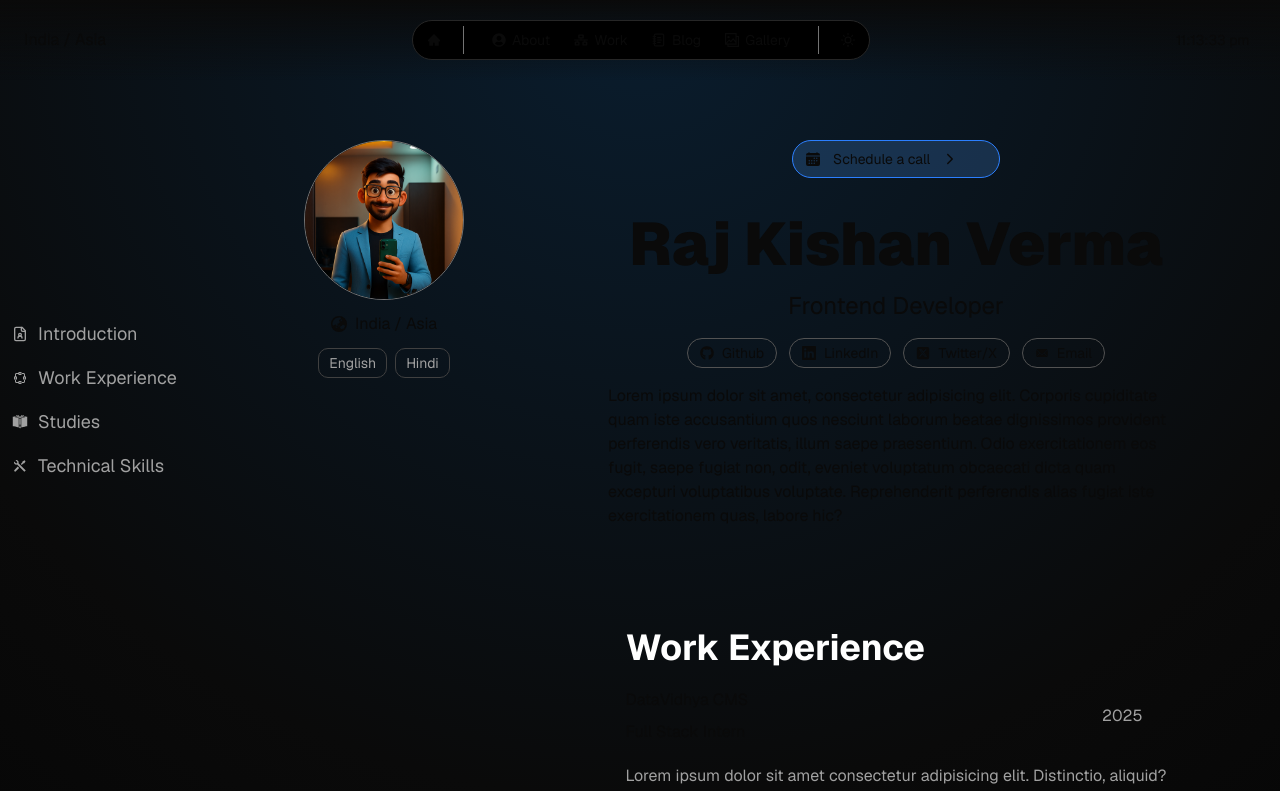
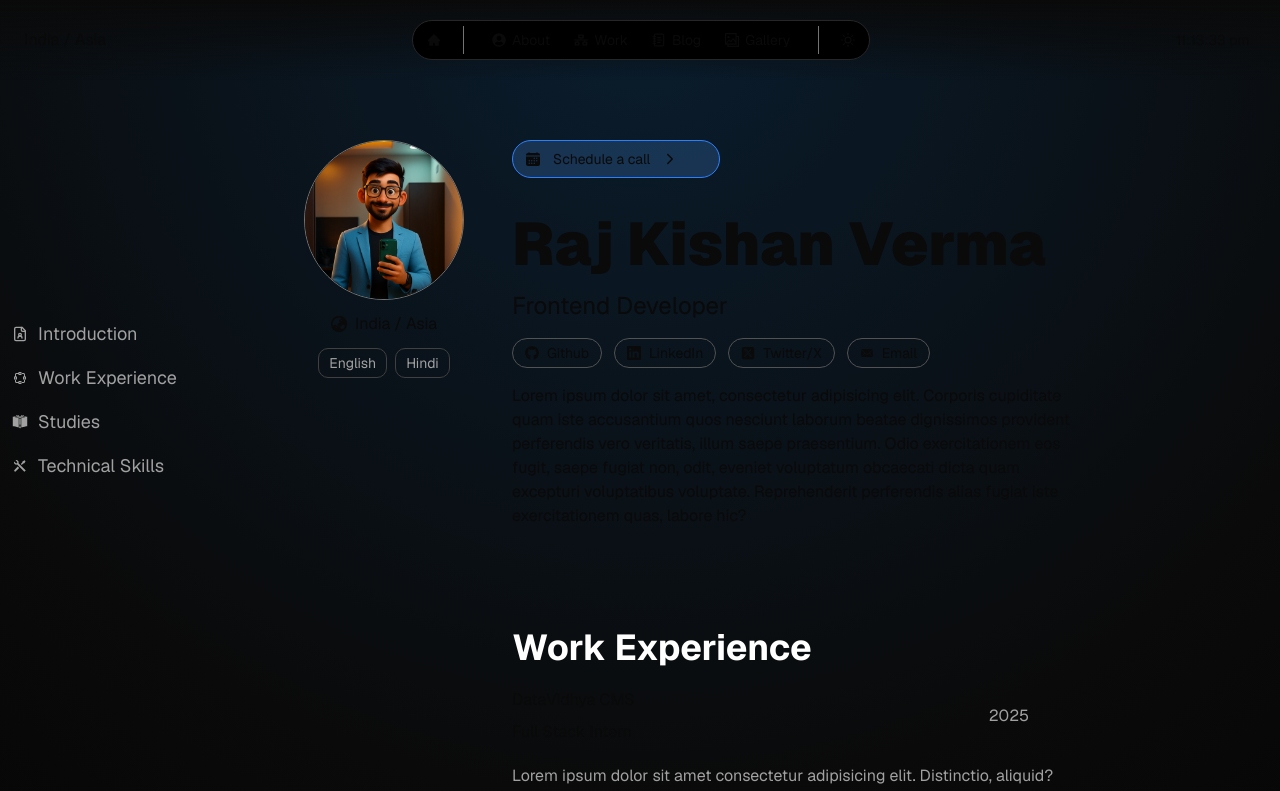
Before and after one commit to RajKishan1/portfolio, a Next.js app: page /about in a window 1280 px wide. Shown: the top 791 px of the page. Built offline with nearby package versions, Linux system fonts and the light colour scheme; a web font is replaced by a local one.

Commit message:
fix:responsive

```diff
--- a/src/app/(Routes)/about/page.tsx
+++ b/src/app/(Routes)/about/page.tsx
@@ -9,7 +9,7 @@ interface prop {
   text: string;
 }
 const Title = ({ text }: prop) => {
-  return <a className=" text-lg">{text}</a>;
+  return <a className="text-sm xl:text-lg">{text}</a>;
 };
 const page = () => {
   const Class =
@@ -34,11 +34,11 @@ const page = () => {
           </a>
         </div>
       </div>
-      <div className="w-full md:w-1/5 md:sticky top-30 pt-1 md:pt-10">
+      <div className="w-full md:w-1/4 lg:w-1/5 md:sticky top-30 pt-1 md:pt-10 ">
         <div className="flex  flex-col gap-3 items-center">
           <img
             src="/me.png"
-            className="size-40 rounded-full border border-neutral-500 "
+            className="size-28 md:size-36 lg:size-40 rounded-full border border-neutral-500 "
             alt="my pic"
           />
           <span className="flex items-center gap-2">
--- a/src/app/(Routes)/gallery/page.tsx
+++ b/src/app/(Routes)/gallery/page.tsx
@@ -6,21 +6,21 @@ interface prop {
 const ImgDiv = ({ height, src }: prop) => {
   return (
     <div className={`rounded-lg overflow-hidden ${height} w-full`}>
-      <img src={src} className={`object-contain`} alt="" />
+      <img src={src} className={`object-cover w-full h-full`} alt="" />
     </div>
   );
 };
 const page = () => {
   return (
-    <div className="px-60 flex flex-col gap-10">
+    <div className="px-2 md:px-30 lg:60 flex flex-col gap-10 ">
       <div className="flex flex-col md:flex-row gap-2">
-        <div className="flex flex-col  gap-2 w-1/2">
+        <div className="flex flex-col  gap-2 w-full md:w-1/2">
           <ImgDiv src="/me.png" height="h-[300px]" />
           <ImgDiv src="/me.png" height="h-[500px]" />
           <ImgDiv src="/me.png" height="h-[300px]" />
           <ImgDiv src="/me.png" height="h-[500px]" />
         </div>
-        <div className="w-1/2 flex flex-col  gap-2">
+        <div className="w-full md:w-1/2 flex flex-col  gap-2">
           <ImgDiv src="/me.png" height="h-[500px]" />
           <ImgDiv src="/me.png" height="h-[300px]" />
           <ImgDiv src="/me.png" height="h-[500px]" />
--- a/src/components/about/AboutDetail.tsx
+++ b/src/components/about/AboutDetail.tsx
@@ -18,21 +18,21 @@ const AboutDetail = () => {
   return (
     <div
       id="intro"
-      className="w-full  flex-1 flex flex-col gap-5 items-center md:items-left mt-10"
+      className="w-full  flex-1 flex flex-col gap-5 items-center md:items-start mt-10"
     >
-      <div className="w-44 md:w-52 flex items-center gap-3 px-3 py-2 rounded-full bg-blue-400/20 hover:bg-blue-400/50 border border-blue-500 ">
+      <div className="w-44 md:w-48 xl:w-52 flex items-center gap-3 px-3 py-2 rounded-full bg-blue-400/20 hover:bg-blue-400/50 border border-blue-500 ">
         <IoCalendar />
         <p className="text-xs md:text-sm"> Schedule a call</p>
         <IoIosArrowForward />
       </div>
       <div className="flex flex-col gap-4 mt-4 mx-auto">
         <h1
-          className={`font-semibold md:font-black text-[38px] md:text-6xl text-center`}
+          className={`font-semibold md:font-black text-[38px] md:text-[45px] xl:text-6xl text-center md:text-left`}
         >
           Raj Kishan Verma
         </h1>
-        <h2 className="text-2xl text-center">Frontend Developer</h2>
-        <div className="flex items-center gap-3 mx-auto ">
+        <h2 className="text-2xl text-center md:text-left">Frontend Developer</h2>
+        <div className="flex items-center gap-3 mx-auto md:mx-0">
           <div className={Class}>
             <FaGithub />
             <p className="hidden md:block">Github</p>
@@ -50,7 +50,7 @@ const AboutDetail = () => {
             <p className="hidden md:block">Email</p>
           </div>
         </div>
-        <p className="w-3/4 text-center md:text-left mx-auto">
+        <p className="w-3/4 text-center md:text-left ">
           Lorem ipsum dolor sit amet, consectetur adipisicing elit. Corporis
           cupiditate quam iste accusantium quos nesciunt laborum beatae
           dignissimos provident perferendis vero veritatis, illum saepe
```
